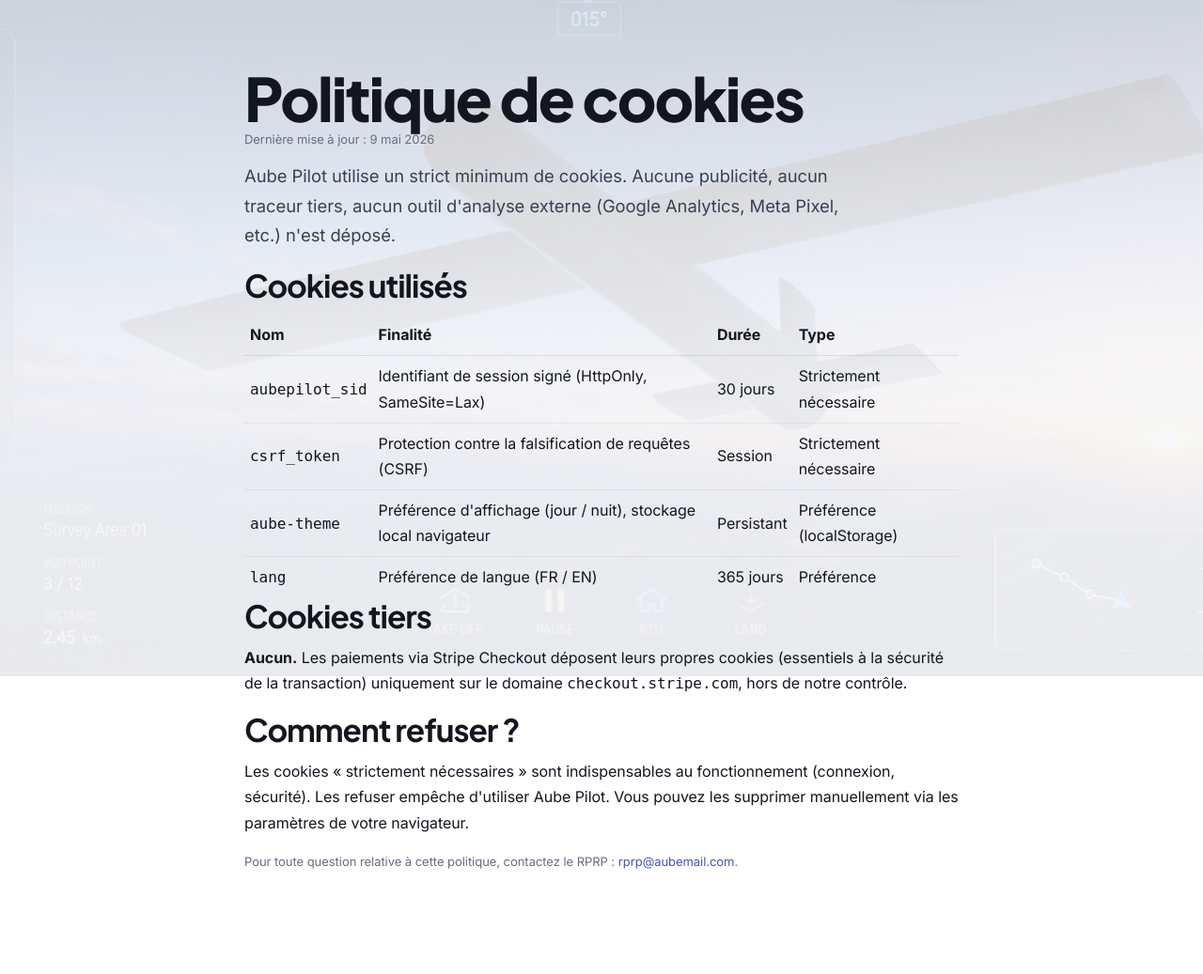
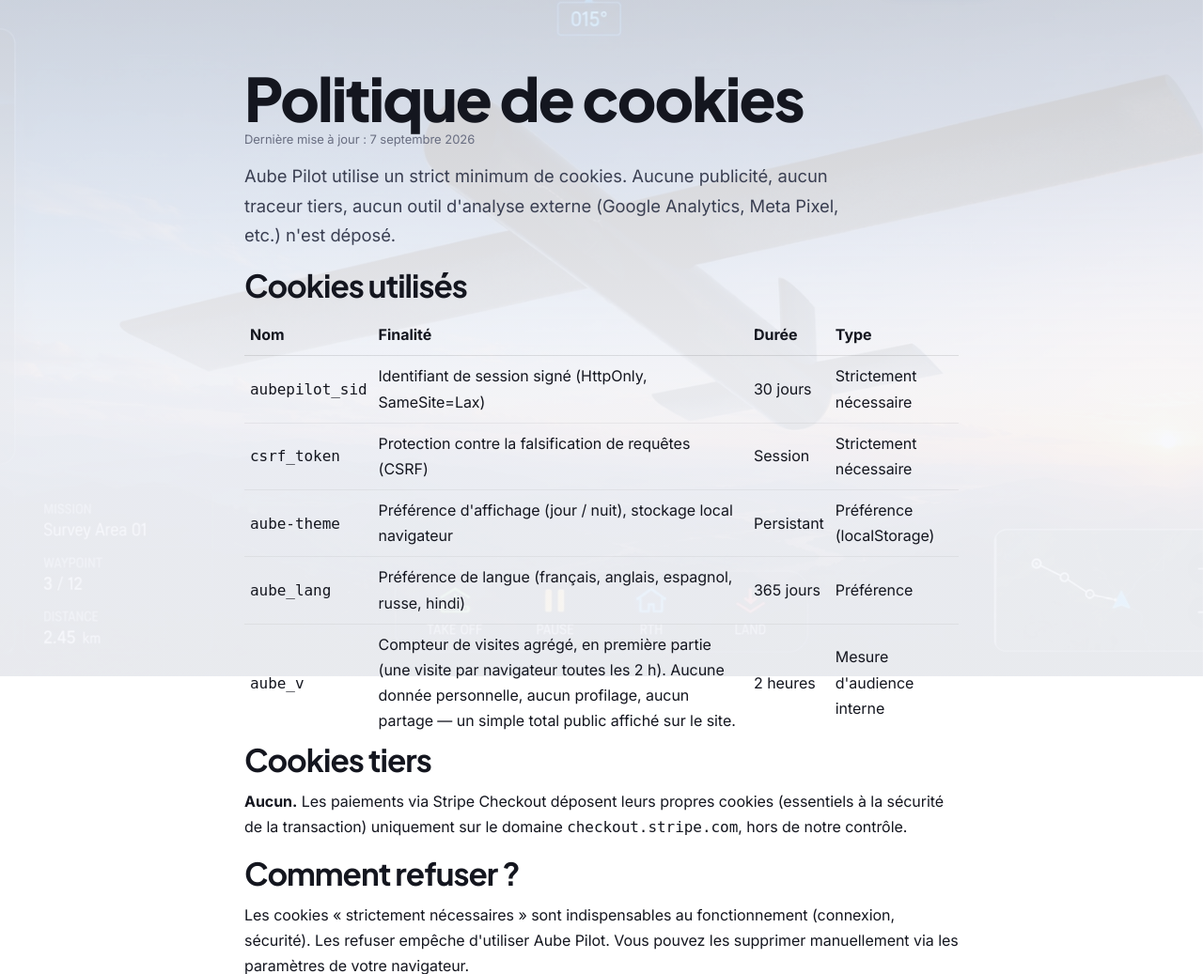
Before and after one commit to Aube2023/AubeDroniste, a Flask app: page /cookies in a window 1280 px wide. Shown: the part 80-1117 px from the top of the page at 94% size. Run offline with Flask 3, Linux system fonts and the light colour scheme; data comes from the database, SQL or seed files in the repository; parts of the project's set-up code (start-up, migrations or seed data) failed here and were passed over; some libraries are stand-ins or nearby versions.

Commit message:
docs(cookies): politique à jour — aube_lang (5 langues), ajout du cookie aube_v, date
Corrige le nom du cookie de langue (aube_lang) et ses langues (fr/en/es/ru/hi),
ajoute le cookie du compteur de visites aube_v (première partie, agrégé, 2 h,
sans donnée personnelle) et met la date à jour. Les cookies d'AubePilot restent
limités à pilot.aubeetoilee.com (aucun Domain partagé) — ils n'affectent pas les
autres services L'Aube Étoilée.

Co-Authored-By: Claude Opus 4.8 <noreply@anthropic.com>
Claude-Session: https://claude.ai/code/session_01SMZoTyrVGCjQ1SFs5yygwN

```diff
--- a/templates/legal_cookies.html
+++ b/templates/legal_cookies.html
@@ -5,7 +5,7 @@
 <article class="legal-page" style="max-width: 760px; margin: 40px auto; line-height: 1.7;">
 
 <h1>Politique de cookies</h1>
-<p class="muted small">Dernière mise à jour : 9 mai 2026</p>
+<p class="muted small">Dernière mise à jour : 7 septembre 2026</p>
 
 <p class="lead">
 Aube Pilot utilise un strict minimum de cookies. Aucune publicité, aucun
@@ -42,11 +42,17 @@ Pixel, etc.) n'est déposé.
       <td style="padding: 8px 6px;">Persistant</td>
       <td style="padding: 8px 6px;">Préférence (localStorage)</td>
     </tr>
-    <tr>
-      <td style="padding: 8px 6px;"><code>lang</code></td>
-      <td style="padding: 8px 6px;">Préférence de langue (FR / EN)</td>
+    <tr style="border-bottom: 1px solid var(--ink-dim-bg, rgba(0,0,0,.05));">
+      <td style="padding: 8px 6px;"><code>aube_lang</code></td>
+      <td style="padding: 8px 6px;">Préférence de langue (français, anglais, espagnol, russe, hindi)</td>
       <td style="padding: 8px 6px;">365 jours</td>
       <td style="padding: 8px 6px;">Préférence</td>
+    </tr>
+    <tr>
+      <td style="padding: 8px 6px;"><code>aube_v</code></td>
+      <td style="padding: 8px 6px;">Compteur de visites agrégé, en première partie (une visite par navigateur toutes les 2&nbsp;h). Aucune donnée personnelle, aucun profilage, aucun partage — un simple total public affiché sur le site.</td>
+      <td style="padding: 8px 6px;">2 heures</td>
+      <td style="padding: 8px 6px;">Mesure d'audience interne</td>
     </tr>
   </tbody>
 </table>
```
